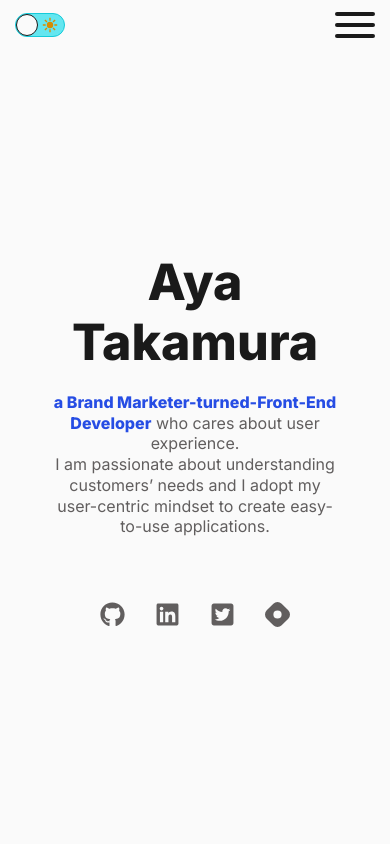
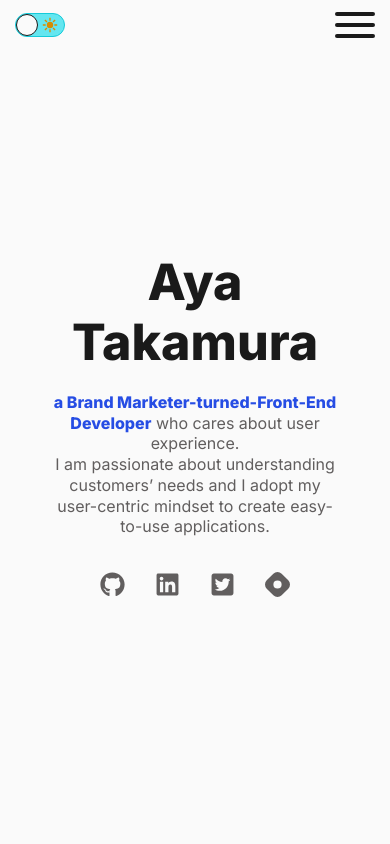
Before and after one commit to ayarmkt/portfolio, a React (Create React App) app: page / in a window 390 px wide. Shown: the top 844 px of the page. Built offline with nearby package versions, Linux system fonts and the light colour scheme.

Commit message:
fixed css for hero

```diff
--- a/src/styles/components/_contacts.scss
+++ b/src/styles/components/_contacts.scss
@@ -50,7 +50,7 @@
     //position: absolute;
     position: relative;
     //width: 0px;
-    top: 50px;
+    top: 20px;
     //bottom: 0px;
     left: 0px;
     //border: 1px solid red;
```
